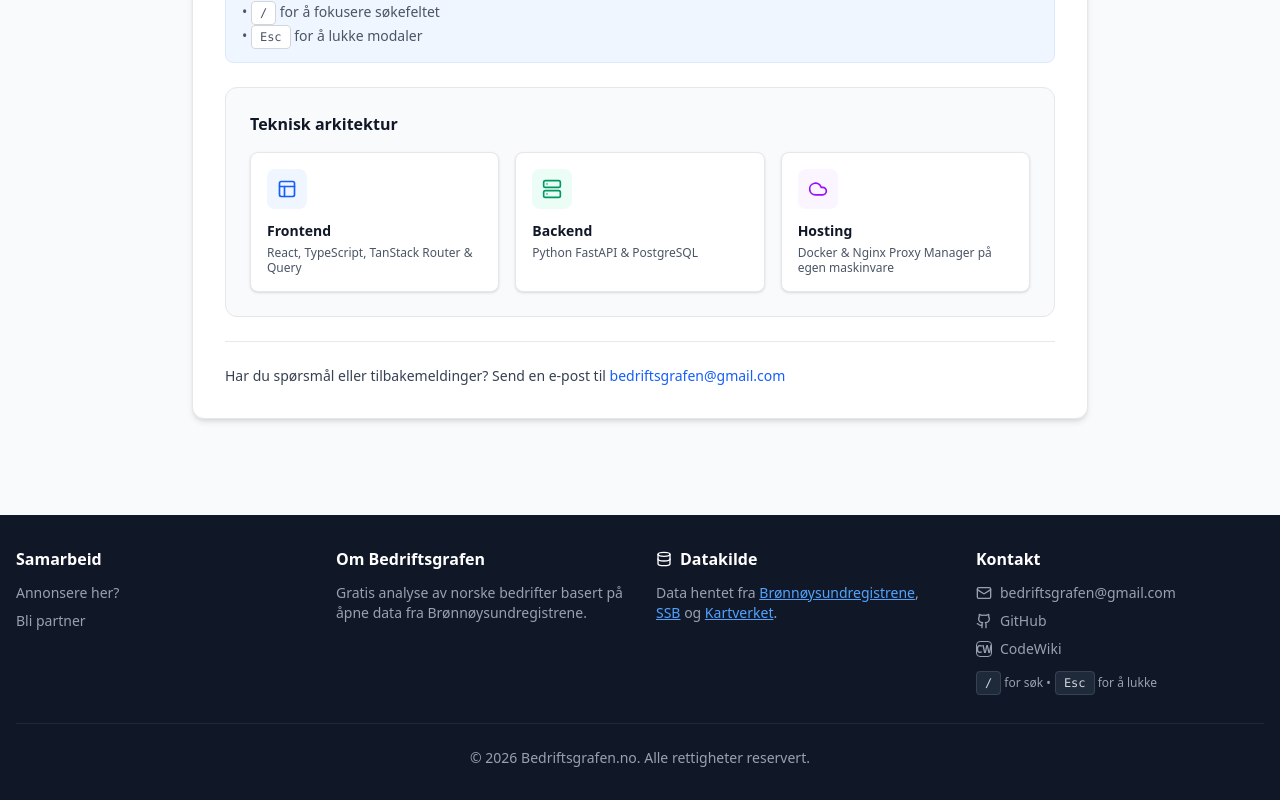
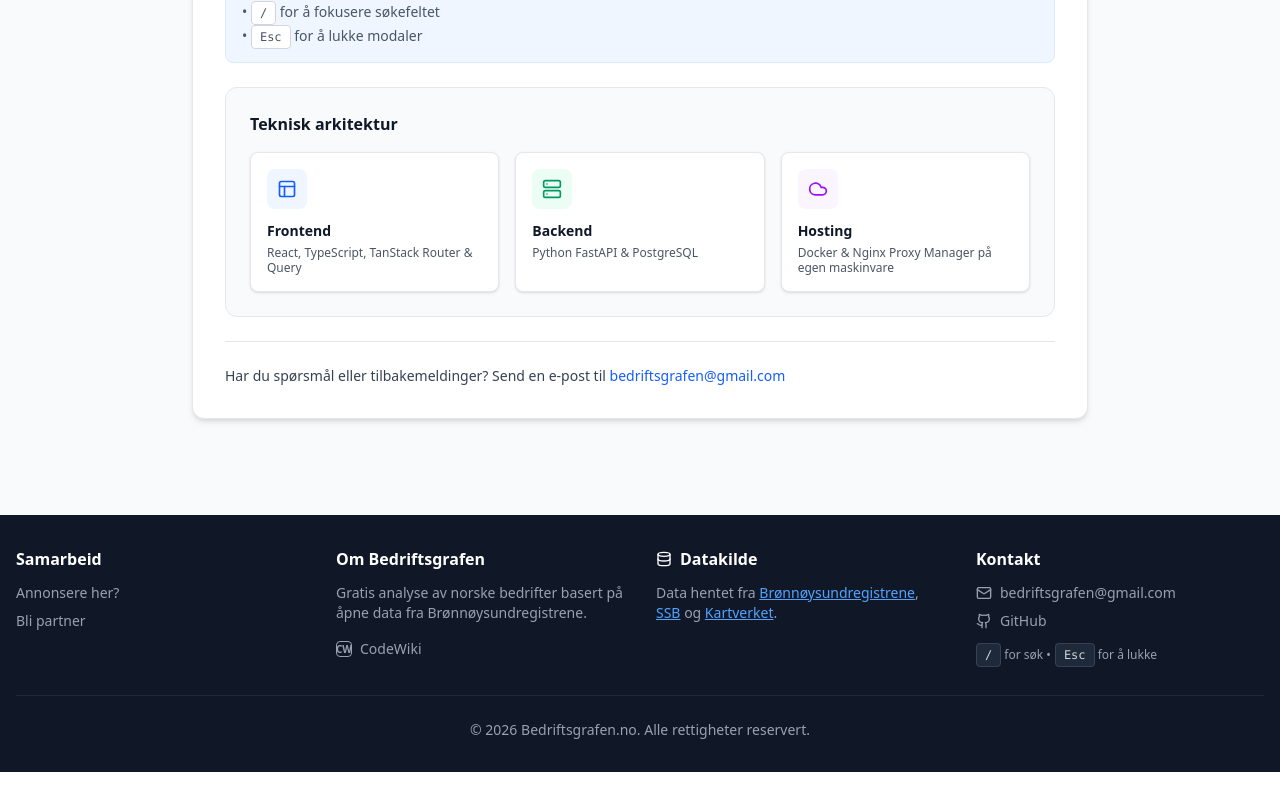
Before and after one commit to Bedriftsgrafen/bedriftsgrafen.no, a React (Vite) app in the folder frontend/: page /om in a window 1280 px wide. Shown: the part 842-1642 px from the top of the page. After the commit the page ends 1614 px from the top, so only its background shows below. Built offline with nearby package versions, Linux system fonts and the light colour scheme.

Commit message:
refactor(frontend): move CodeWiki link to About section in Footer

```diff
--- a/frontend/src/components/Footer.tsx
+++ b/frontend/src/components/Footer.tsx
@@ -25,6 +25,15 @@
             <p className="text-sm text-gray-400">
               Gratis analyse av norske bedrifter basert på åpne data fra Brønnøysundregistrene.
             </p>
+            <a
+              href="https://codewiki.google/github.com/bedriftsgrafen/bedriftsgrafen.no"
+              target="_blank"
+              rel="noopener noreferrer"
+              className="text-sm text-gray-400 hover:text-blue-400 flex items-center gap-2 mt-4"
+            >
+              <div className="h-4 w-4 flex items-center justify-center font-bold text-[10px] border border-current rounded-sm">CW</div>
+              CodeWiki
+            </a>
           </div>
 
           {/* Data Source */}
@@ -84,15 +93,7 @@
                 <Github className="h-4 w-4" />
                 GitHub
               </a>
-              <a
-                href="https://codewiki.google/github.com/bedriftsgrafen/bedriftsgrafen.no"
-                target="_blank"
-                rel="noopener noreferrer"
-                className="text-sm text-gray-400 hover:text-blue-400 flex items-center gap-2"
-              >
-                <div className="h-4 w-4 flex items-center justify-center font-bold text-[10px] border border-current rounded-sm">CW</div>
-                CodeWiki
-              </a>
+
             </div>
             <p className="text-xs text-gray-400 mt-4">
               <kbd className="px-2 py-1 bg-gray-800 border border-gray-700 rounded text-xs text-gray-300">/</kbd> for søk •
```
